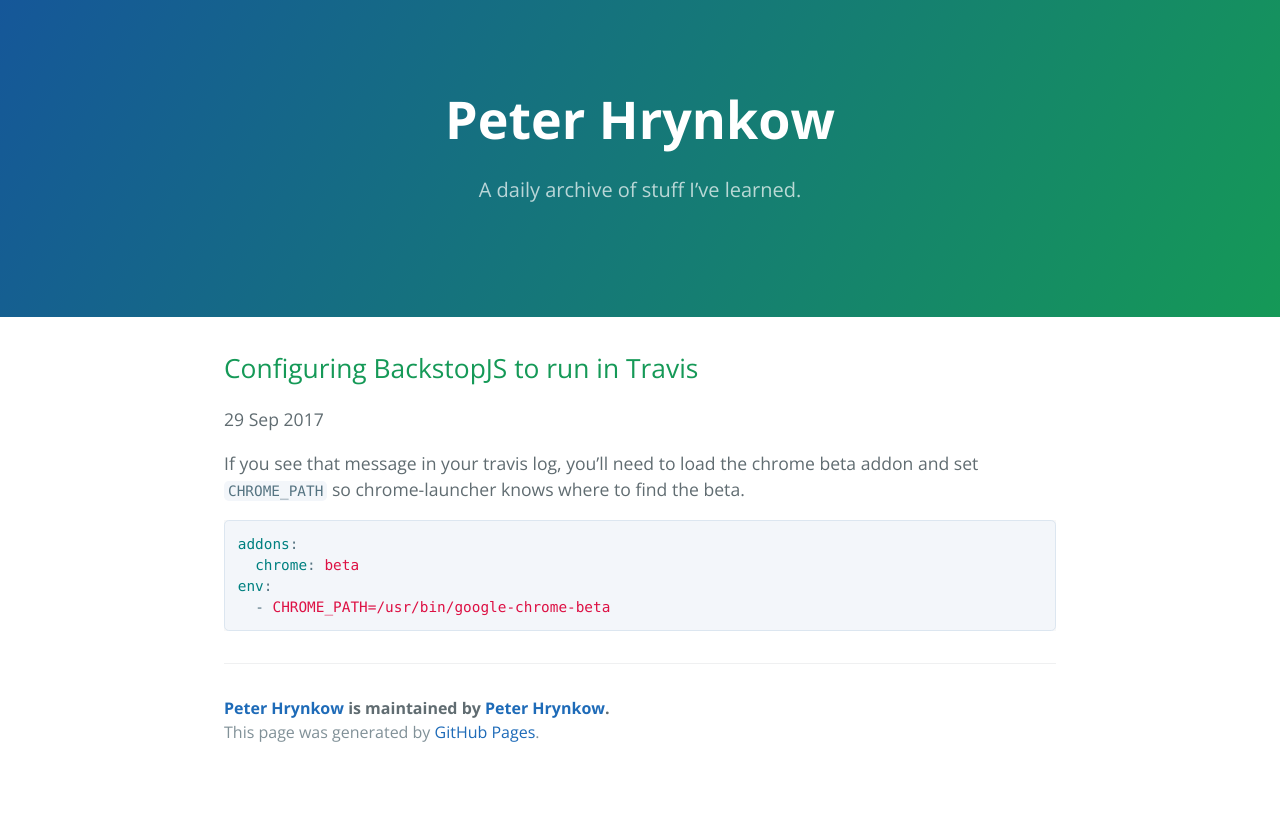
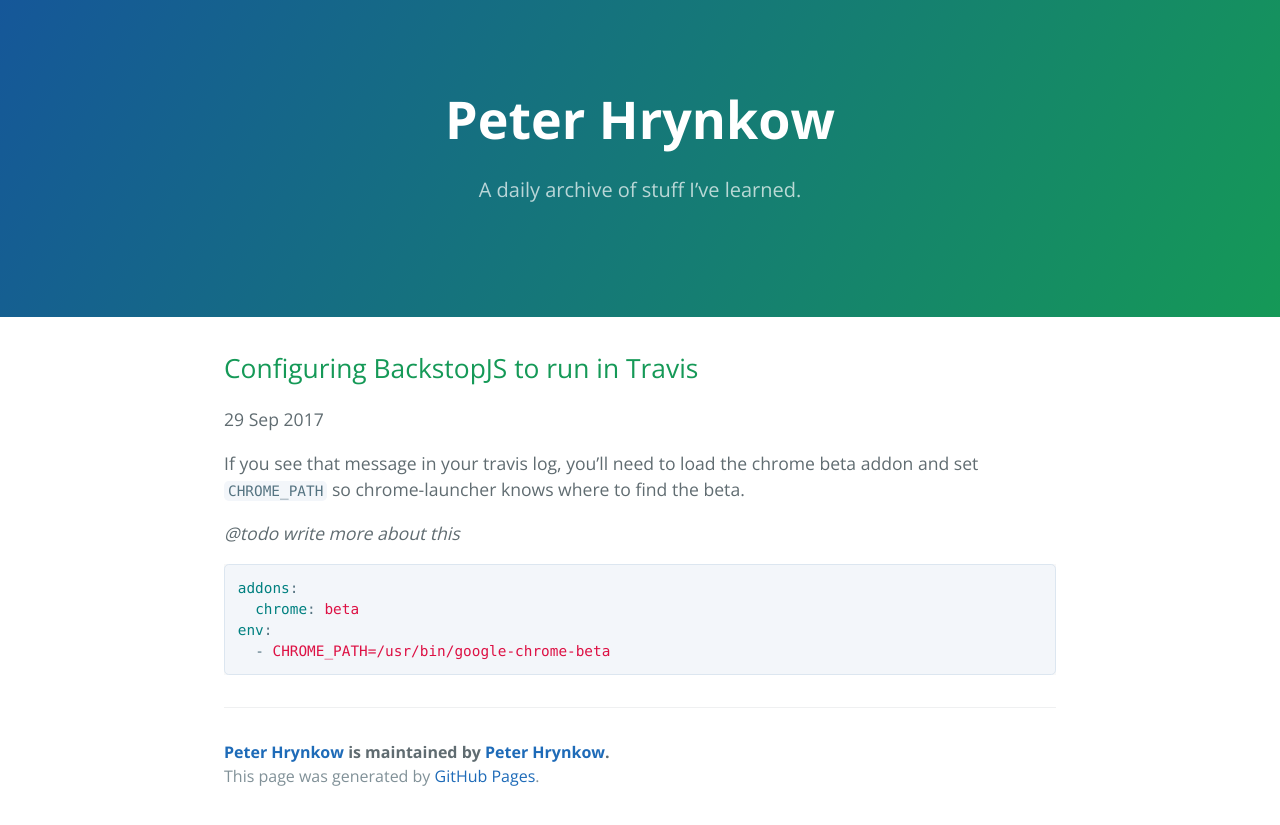
Before and after one commit to peterhry/peterhrynkow.com, a Jekyll site: the page built from _posts/2017-09-01-configuring-backstopjs-to-run-in-travis.markdown, in a window 1280 px wide. Shown: the top 825 px of the page. Built offline with Jekyll 4.4.1, drawn with Linux system fonts in a browser that asks for light colours.

Commit message:
Add @todo to backstop post

````diff
--- a/_posts/2017-09-01-configuring-backstopjs-to-run-in-travis.markdown
+++ b/_posts/2017-09-01-configuring-backstopjs-to-run-in-travis.markdown
@@ -7,6 +7,8 @@ categories: [testing]
 
 If you see that message in your travis log, you’ll need to load the chrome beta addon and set `CHROME_PATH` so chrome-launcher knows where to find the beta.
 
+_@todo write more about this_
+
 ```yml
 addons:
   chrome: beta
````
